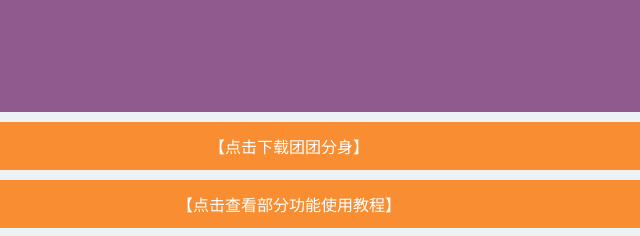
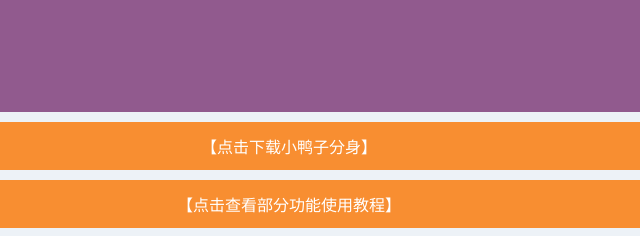
Before and after one commit to io31/tt, a plain HTML site: page index.html in a window 1280 px wide. Shown: the part 1064-1300 px from the top of the page, 351-991 px from the left. Drawn offline with Linux system fonts and the light colour scheme.

Commit message:
Update index.html
Signed-off-by: io31 <103398991+io31@users.noreply.github.com>

```diff
--- a/index.html
+++ b/index.html
@@ -233,7 +233,7 @@
 
 
 			<a href="https://share.lexar.com/share/s/e2b5fb6257da426f82e3c67ec8518d0e" class="soft_btn" onclick="return confirm('请认准正版！');">
-				<div style="color:#fff">【点击下载团团分身】</div>
+				<div style="color:#fff">【点击下载小鸭子分身】</div>
 			</a>
 			<a href="http://input.hyhuo.com/hy-upload/2022/1113/378c8a2744b8e3b815607173e5712bc2/378c8a2744.mp4" class="soft_btn" onclick="return confirm('请认准正版！');">
 				<div style="color:#fff">【点击查看部分功能使用教程】</div>
```
